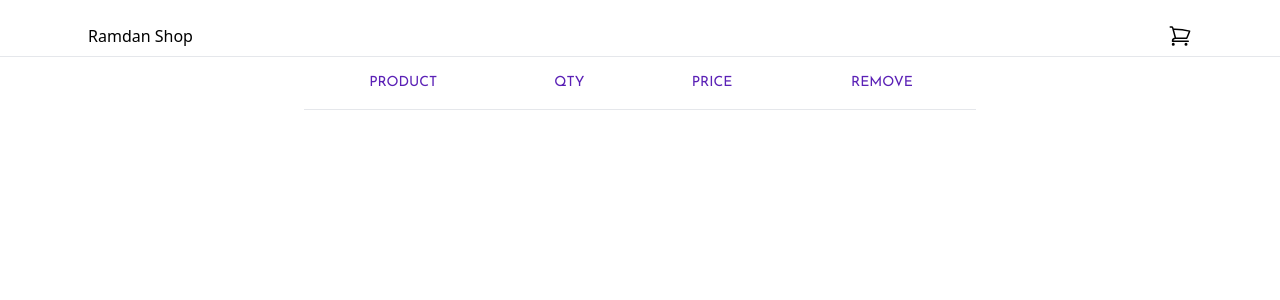
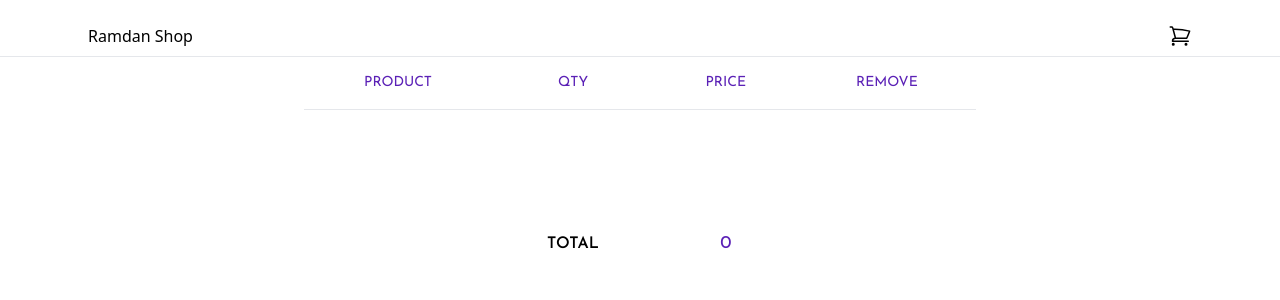
Before and after one commit to mramdanf/rmd-web, a Next.js app: page /cart in a window 1280 px wide. Shown: the top 300 px of the page. Built offline with nearby package versions, Linux system fonts and the light colour scheme.

Commit message:
grand total

```diff
--- a/components/cart/cart-list.tsx
+++ b/components/cart/cart-list.tsx
@@ -5,6 +5,7 @@ import XMarkIcon from "../icons/x-mart-icon"
 function CartList() {
   const { cartList, updateCart } = useCart()
   return (
+    <>
       <table className="min-h-80 max-w-2xl mx-auto w-full">
         <thead>
           <tr className="uppercase text-xs sm:text-sm text-palette-primary border-b bolder-pallete-light text-center">
@@ -56,8 +57,15 @@ function CartList() {
               </td>
             </tr>
           ))}
+          <tr className="text-center">
+            <td></td>
+            <td className="font-primary px-6 py-4 font-semibold uppercase text-base">Total</td>
+            <td className="font-primary text-palette-primary text-lg font-medium">{Object.values(cartList).reduce((acc, val) => (acc + (val.subtotal || 0)), 0)}</td>
+          </tr>
         </tbody>
       </table>
+
+    </>
   )
 }
 
```
Lines whose indentation alone changed are shown as unchanged.
